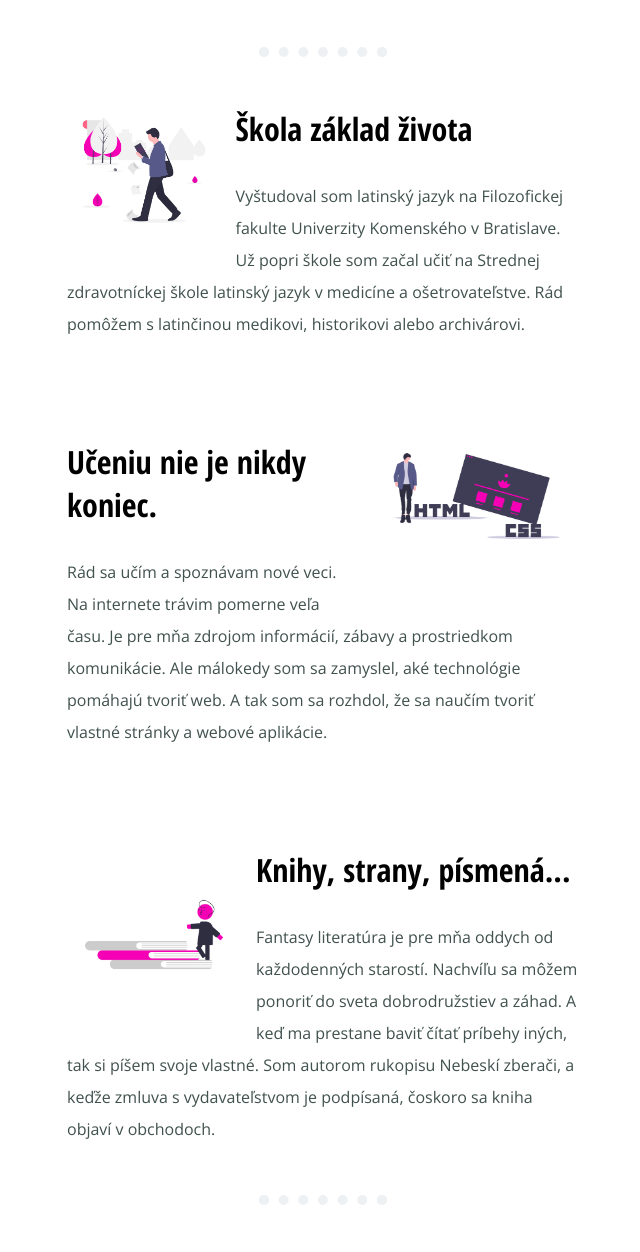
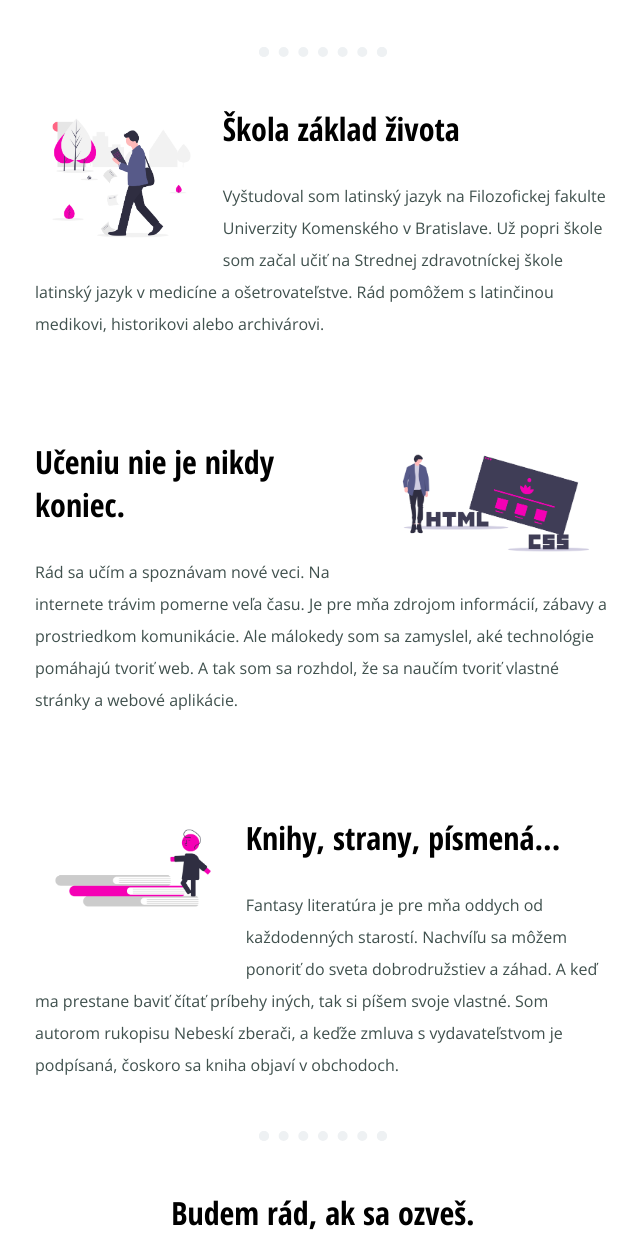
Before and after one commit to SerpentPoetry/Personal-Webpage_CSS, a plain HTML site: page index.html in a window 1280 px wide. Shown: the part 1104-2356 px from the top of the page, without its empty margins (317-957 px from the left). Drawn offline with nearby package versions, Linux system fonts and the light colour scheme.

Commit message:
Minor changes in CSS file.

```diff
--- a/styles.css
+++ b/styles.css
@@ -68,41 +68,44 @@ hr {
     margin-top: 25px;
 }
 
+
+
+
 .first-skill {
-    width: 40%;
+    width: 45%;
     margin: 50px auto 100px;
     text-align: left;
 }
 
 .second-skill {
-    width: 40%;
+    width: 45%;
     margin: 100px auto;
     text-align: left;
 }
 
 .third-skill {
-    width: 40%;
+    width: 45%;
     margin: 100px auto 50px;
     text-align: left;
 }
 
-
 .teacher-img {
     width: 30%;
     float: left;
-    margin: 0 15px 30px 0 ;
+    margin-right: 15px;
 }
 
 .code-img {
     width: 40%;
     float: right;
-    margin: 0 0 50px 15px;
+    margin-left: 15px;
 }
 
 .book-img {
     width: 34%;
     float: left;
-    margin: 40px 15px 60px 0;
+    margin-right: 15px;
+    margin-bottom: 50px;
 
 }
 
```
